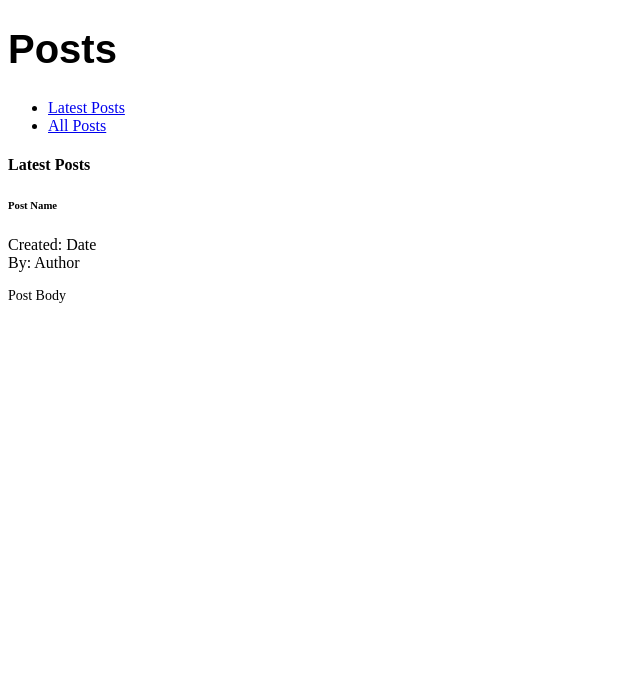
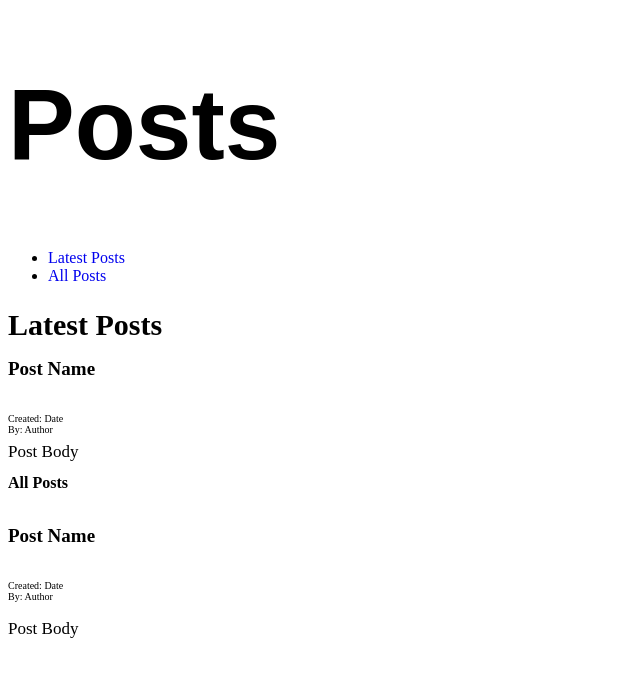
Before and after one commit to allen546/allen546.github.io, a plain HTML site: page index.html in a window 1280 px wide. Shown: the whole page, without its empty margins (0-640 px from the left). Drawn offline with Linux system fonts and the light colour scheme.

Commit message:
add post

```diff
--- a/apps/css/style.css
+++ b/apps/css/style.css
@@ -1,8 +1,23 @@
 .h1 {
-    font-size: 40px;
+    font-size: 100px;
     font-weight: bold;
     font-family: "Microsoft Sans Serif", sans-serif;
 }
+a {
+    text-decoration: none;
+}
 .post-body {
-    font-size: 14px;
+    font-size: 17px;
 }
+.post-title {
+    line-height: 0px;
+    font-size: 19px;
+}
+.imformation {
+    line-height: 11px;
+    font-size: 10px;
+}
+#latest {
+    font-size: 30px;
+    line-height: 0px;
+}
--- a/index.html
+++ b/index.html
@@ -3,7 +3,7 @@
     <head>
         <meta charset="utf-8" />
         <title>Posts</title>
-        <link rel="stylesheet" type="text/css" href="/apps/css/style.css" />
+        <link rel="stylesheet" type="text/css" href="apps/css/style.css" />
         <div class="main">
             <h1 class="h1">Posts</h1>
             <div class="list">
@@ -16,7 +16,15 @@
                 <h4><a name="#latest">Latest Posts</a></h4>
                 <div class="post">
                     <h6 class="post-title">Post Name</h6>
-                    <p>Created: <span class="date">Date</span><br />By: <span class="author">Author</span></p>
+                    <p class="imformation">Created: <span class="date">Date</span><br />By: <span class="author">Author</span></p>
+                    <p class="post-body">Post Body</p>
+                </div>
+            </div>
+            <div id="all">
+                <h4><a name="#all_posts">All Posts</a></h4>
+                <div class="post">
+                    <h6 class="post-title">Post Name</h6>
+                    <p class="imformation">Created: <span class="date">Date</span><br />By: <span class="author">Author</span></p>
                     <p class="post-body">Post Body</p>
                 </div>
             </div>
```
